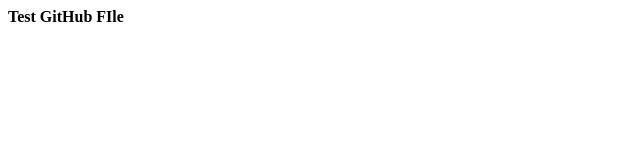
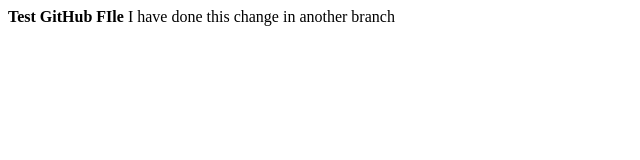
Before and after one commit to aravindkumarp/hello-world, a plain HTML site: page index.html in a window 1280 px wide. Shown: the whole page, without its empty margins (0-640 px from the left). Drawn offline with Linux system fonts and the light colour scheme.

Commit message:
Updated index.html in another branch

```diff
--- a/index.html
+++ b/index.html
@@ -1,5 +1,5 @@
 <html>
 <body>
 <b> Test GitHub FIle </b>
-
+<i></i>I have done this change in another branch</i>
 </body></html>
```
